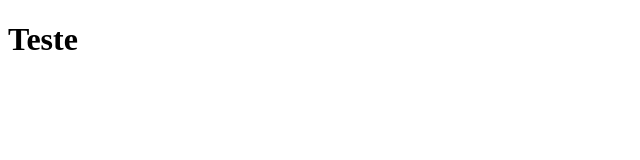
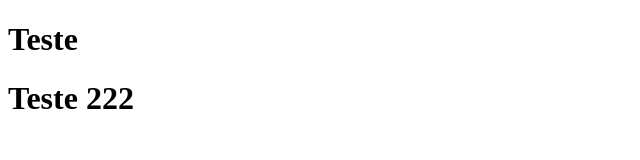
Before and after one commit to egottardo/teste2, a plain HTML site: page index.html in a window 1280 px wide. Shown: the whole page, without its empty margins (0-640 px from the left). Drawn offline with Linux system fonts and the light colour scheme.

Commit message:
teste novogorod

```diff
--- a/index.html
+++ b/index.html
@@ -7,5 +7,6 @@
 </head>
 <body>
     <h1>Teste</h1>
+    <h1>Teste 222</h1>
 </body>
 </html>
```
